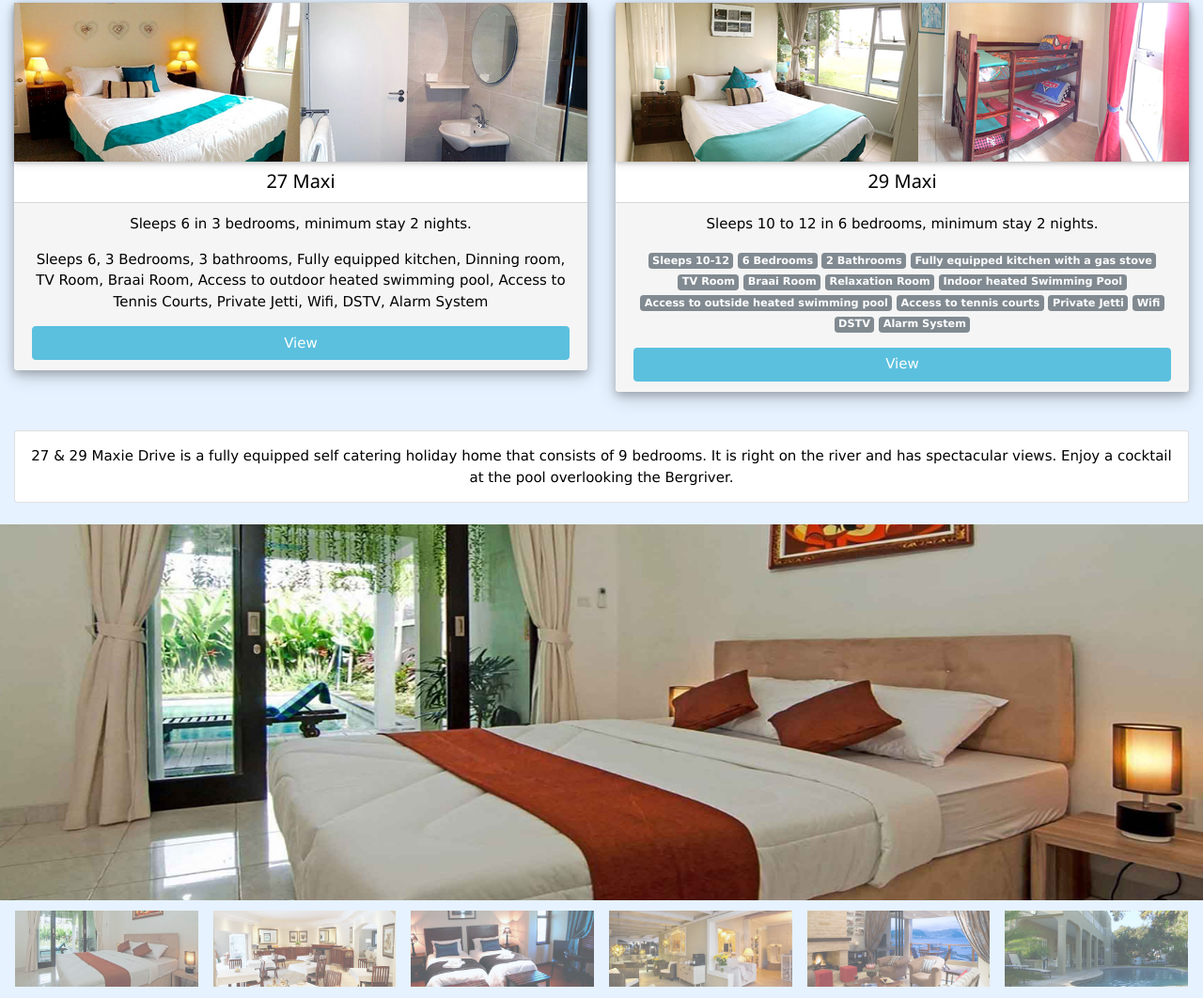
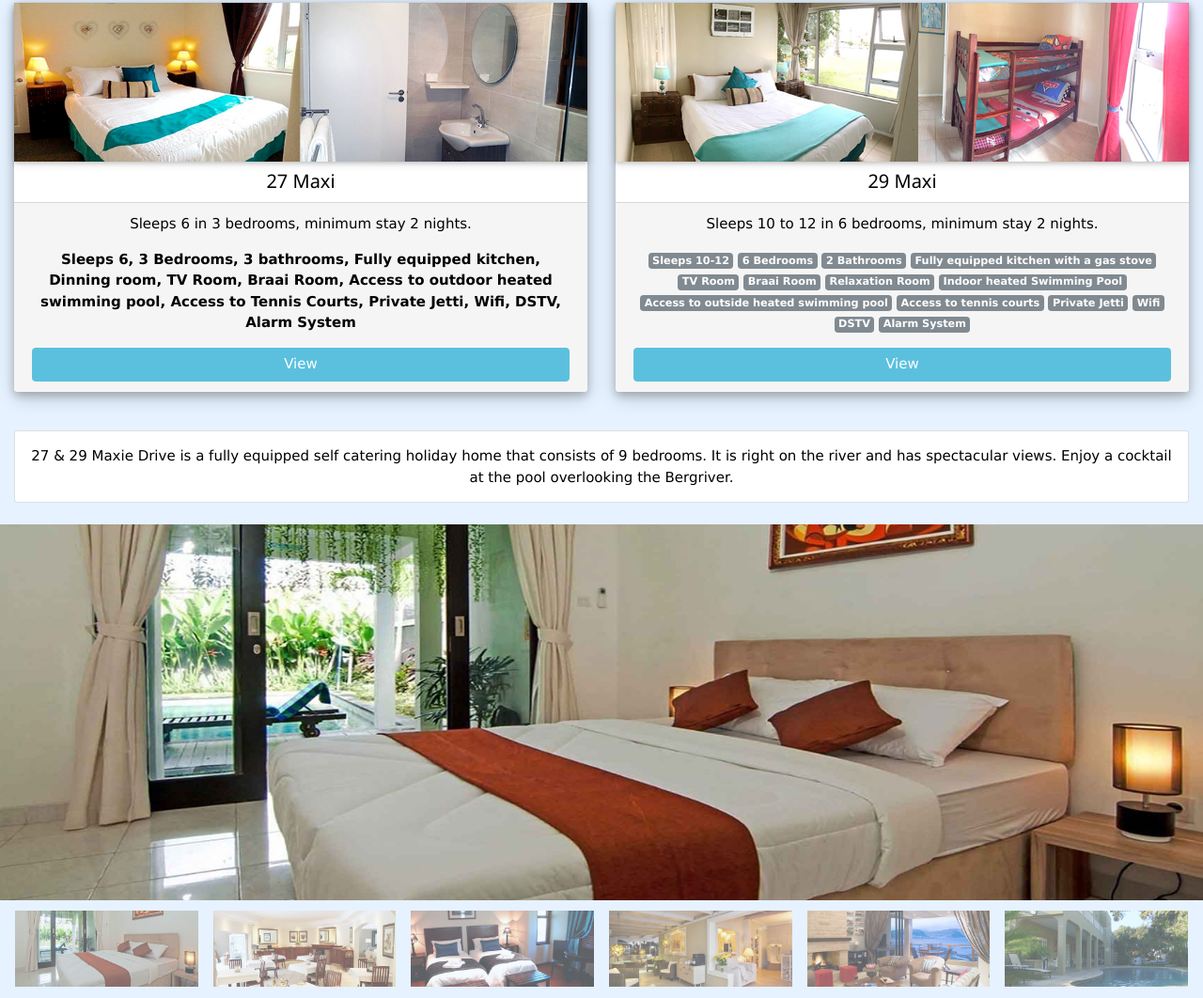
Before and after one commit to KWebsites/KWebsites.github.io, a plain HTML site: page index.html in a window 1280 px wide. Shown: the part 690-1752 px from the top of the page at 94% size. Drawn offline with nearby package versions, Linux system fonts and the light colour scheme.

Commit message:
Update index.html

```diff
--- a/index.html
+++ b/index.html
@@ -74,10 +74,10 @@
 					<div class="card-block p-a-0" style="color:black"><h4 class="card-title">27 Maxi</h4></div>
 					<div class="card-footer" style="color:black">
 						<p class="card-text">Sleeps 6 in 3 bedrooms, minimum stay 2 nights.</p>
-						<p>
+						<p><strong>
 							Sleeps 6, 3 Bedrooms, 3 bathrooms, Fully equipped kitchen, Dinning room, TV Room, Braai Room,
 							Access to outdoor heated swimming pool, Access to Tennis Courts, Private Jetti, Wifi, DSTV, Alarm System
-						</p>
+						</strong></p>
 						<a href="#" class="btn btn-info w-100">View</a>
 					</div>
 				</div>
```
